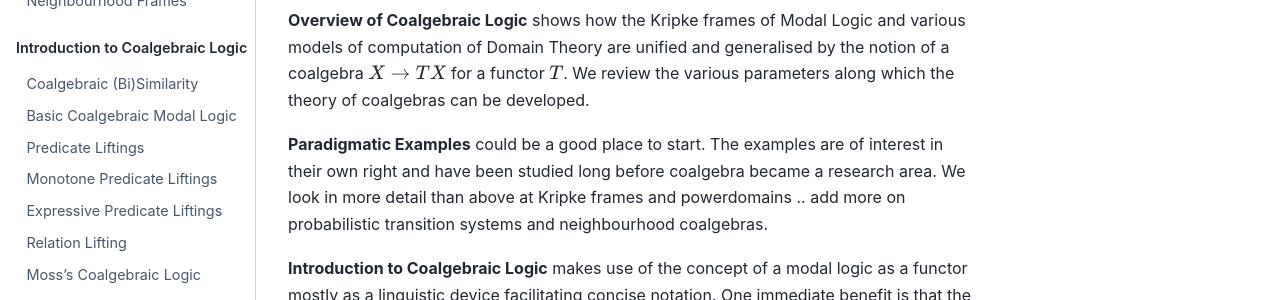
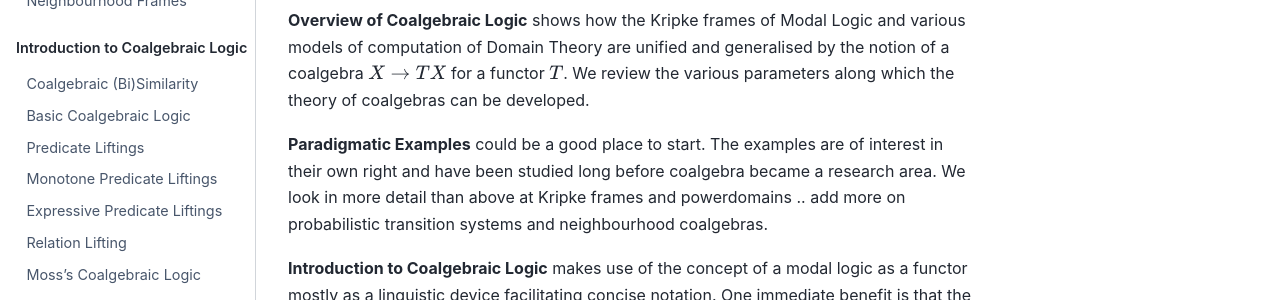
Before and after one commit to alexhkurz/introduction-to-coalgebraic-logic, a Jupyter Book: the page built from intro.md, in a window 1280 px wide. Shown: the part 536-836 px from the top of the page. Built offline with Jupyter Book 1.0.4 settings and Sphinx 7.4.7 and the Sphinx Book theme 1.1.4, drawn with Linux system fonts in a browser that asks for light colours.

Commit message:
Update chapter 1 content

```diff
--- a/contents/Basic-Coalgebraic-Logic.md
+++ b/contents/Basic-Coalgebraic-Logic.md
@@ -1,6 +1,6 @@
 $\newcommand{\sem}[1]{\mathopen{[\![} #1 \mathclose{]\!]}}$
 
-# Basic Coalgebraic Modal Logic
+# Basic Coalgebraic Logic
 
 (draft ... references to be added)
 
```
